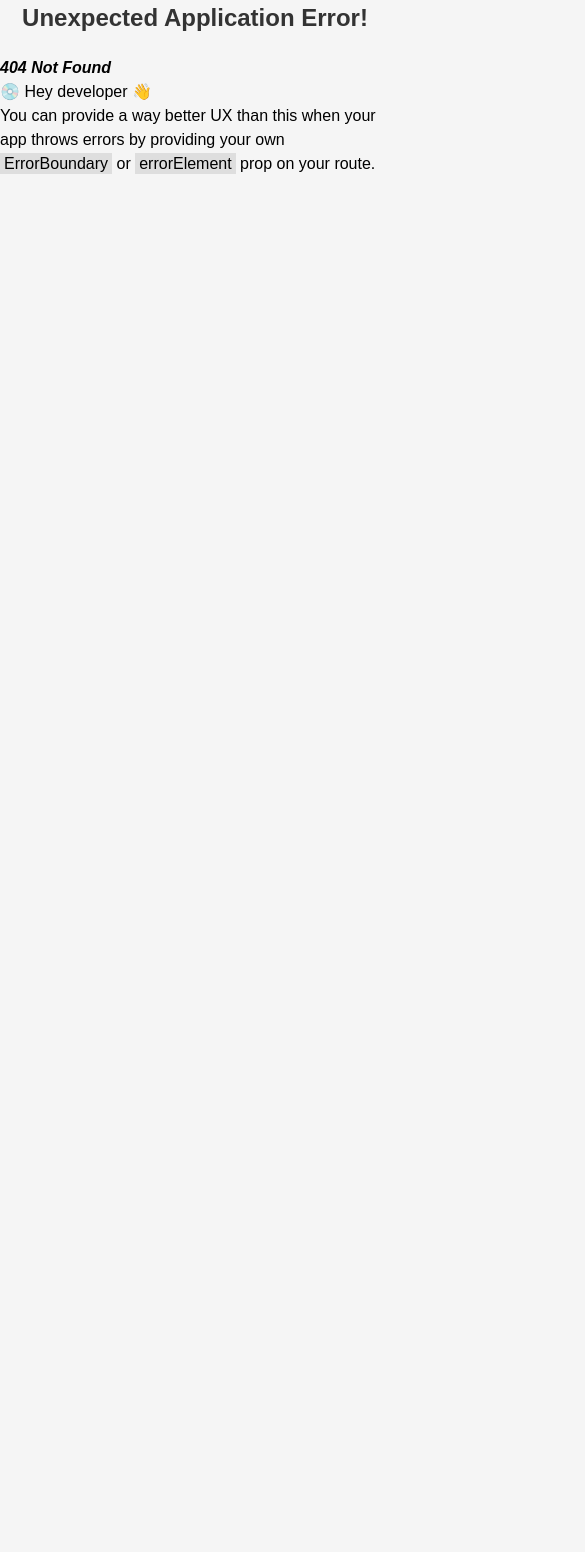
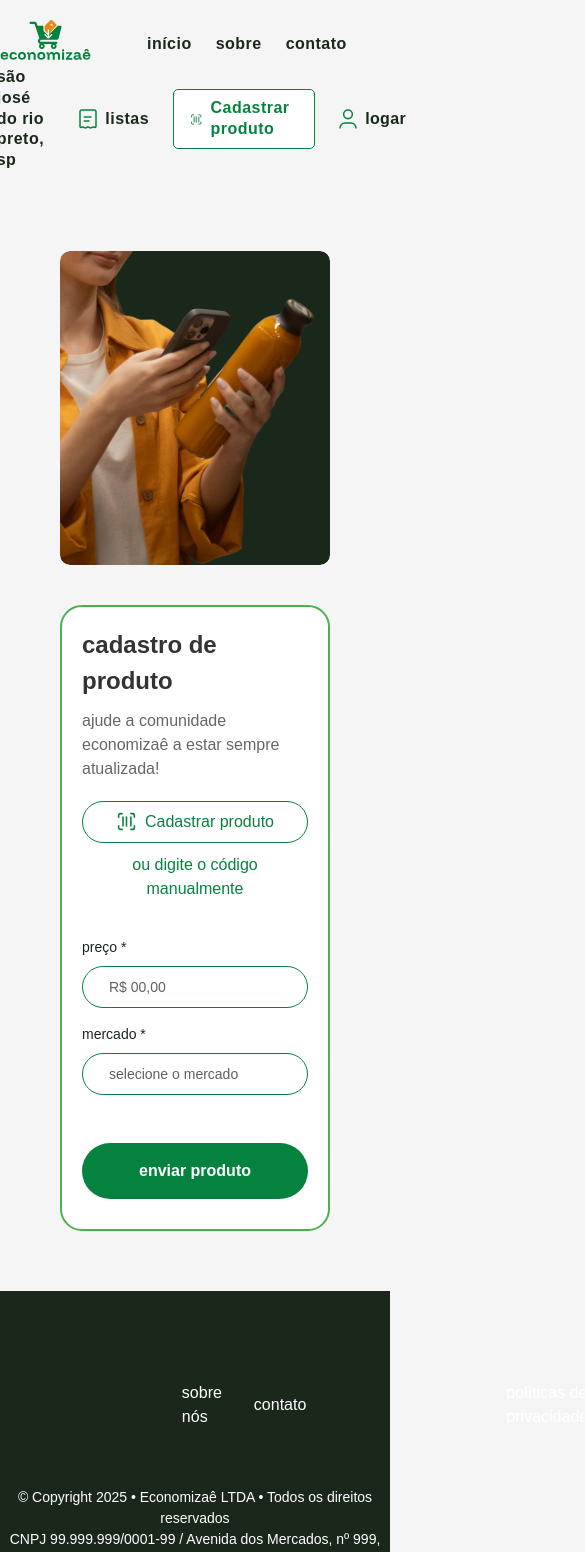
Before and after one commit to SeawardSalmon6/economizae, a React (Vite) app: page /cadastrar-produto in a window 390 px wide. Before the commit this address had no page. Shown: the top 1552 px of the page, 585 px wide, since content can reach past the window. Before the commit the page ends 844 px from the top, so only its background shows below. Built offline with nearby package versions, Linux system fonts and the light colour scheme; a web font is replaced by a local one.

Commit message:
Adicionada página de cadastro de produto e botão no header. Melhorado MarketCard para ser mais responsivo (Pode precisar de ajustes)

```diff
--- a/src/components/Header/Header.module.css
+++ b/src/components/Header/Header.module.css
@@ -76,3 +76,27 @@
     max-width: 100%;
   }
 }
+
+.addProductButton {
+  background-color: white;
+  color: var(--primary-green);
+  padding: 8px 16px;
+  border-radius: 5px;
+  border: 1px solid var(--primary-green);
+  font-size: var(--size-text-sm);
+  font-weight: 600;
+  text-decoration: none;
+  transition: transform 0.2s ease, box-shadow 0.2s ease;
+}
+
+.addProductButton:hover {
+  transform: translateY(-2px);
+  box-shadow: 0 4px 12px rgba(0, 0, 0, 0.1);
+  background-color: white;
+  border-color: var(--primary-green);
+}
+
+.addProductButtonText {
+  color: var(--primary-green);
+  text-decoration: none;
+}
--- a/src/components/Header/index.tsx
+++ b/src/components/Header/index.tsx
@@ -3,6 +3,7 @@ import styles from "~components/Header/Header.module.css";
 import { HeaderProps } from "~components/Header/types";
 import { Link } from "react-router";
 import LOGO from "~assets/img/logo.svg";
+import { ScanBarcode } from 'lucide-react';
 
 export function Header({ ...props }: HeaderProps) {
   return (
@@ -65,7 +66,10 @@ export function Header({ ...props }: HeaderProps) {
           </svg>
           <p className={styles.link}>listas</p>
         </a>
-
+        <Link className={clsx(styles.loginButton, styles.addProductButton)} to="/cadastrar-produto">
+          <ScanBarcode strokeWidth={1.8} size={21} strokeLinejoin="round" strokeLinecap="round" />
+          <p className={clsx(styles.link, styles.addProductButtonText)}>Cadastrar produto</p>
+        </Link>
         <Link className={clsx(styles.loginButton, styles.link)} to="/login">
           <svg
             width="18"
--- /dev/null
+++ b/src/pages/AddProduct/AddProduct.module.css
@@ -0,0 +1,116 @@
+.addProductPage {
+  display: flex;
+  flex-direction: column;
+  align-items: center;
+  padding: 40px;
+}
+
+.mainContainer {
+  display: grid;
+  grid-template-columns: repeat(2, 500px);
+  gap: 40px;
+  padding: 20px;
+  align-items: center;
+}
+
+.formSection {
+    background-color: #ffffff;
+    padding: 20px;
+    border: 2px solid #4caf50;
+    border-radius: 22px;
+    padding-bottom: 30px;
+  }
+
+.formSection h1 {
+    color: #333;
+    font-size: 24px;
+    margin-bottom: 10px;
+}
+
+.formSection p {
+    color: #666;
+    font-size: 16px;
+    margin-bottom: 20px;
+}
+.submitButton {
+  width: 100% !important;
+  margin-top: 24px;
+  background-color: var(--primary-green);
+  color: var(--pure-white);
+  border: none;
+  border-radius: 50px;
+  padding: 16px 20px;
+  font-size: var(--size-text-md);
+  font-weight: 600;
+  cursor: pointer;
+  transition: background-color 0.3s ease;
+}
+
+.submitButton:hover {
+  background-color: var(--dark-green);
+}
+
+.addProductButton {
+  background-color: white
+}
+
+@media (max-width: 768px) {
+  .mainContainer {
+    grid-template-columns: 1fr;
+  }
+}
+
+.imageSection {
+  border-radius: 10px;
+  overflow: hidden;
+}
+
+.imageSection img {
+  width: 100%;
+  height: auto;
+  display: block;
+}
+
+.barcodeWrapper {
+    display: flex;
+    flex-direction: column;
+    align-items: center;
+    gap: 10px;
+    color: var(--primary-green);
+    margin-bottom: 20px;
+    width: 100%;
+}
+
+.barcodeSection {
+    background-color: white;
+    padding: 8px 24px;
+    border-radius: 50px;
+    border: 1px solid var(--primary-green);
+    font-size: var(--size-text-sm);
+    text-decoration: none;
+    transition: transform 0.2s ease, box-shadow 0.2s ease;
+    cursor: pointer;
+    display: flex;
+    align-items: center;
+    gap: 8px;
+    justify-content: center;
+    width: 100%;
+}
+
+.barcodeSection:hover {
+    transform: translateY(-2px);
+    box-shadow: 0 4px 12px rgba(0, 0, 0, 0.1);
+    background-color: white;
+}
+
+.barcodeSection p {
+    color: var(--primary-green);
+    margin: 0;
+}
+
+.barcodeText {
+    color: var(--primary-green);
+    text-align: center;
+    margin: 0;
+    cursor: pointer;
+}
--- /dev/null
+++ b/src/pages/AddProduct/index.tsx
@@ -0,0 +1,67 @@
+import { FormEventHandler } from "react";
+import { Layout } from "~components/Layout";
+import { Form } from "~components/Form";
+import { Input } from "~components/Input";
+import { Button } from "~components/Button";
+import GIRL_IMAGE from "~assets/img/girl.png";
+import formStyles from "~components/Form/Form.module.css";
+import styles from "./AddProduct.module.css";
+import { ScanBarcode } from "lucide-react";
+
+export function AddProduct() {
+  const handleSubmit: FormEventHandler<HTMLFormElement> = (e) => {
+    e.preventDefault();
+    const form = e.currentTarget;
+    const formData = new FormData(form);
+    const data: Record<string, FormDataEntryValue> = {};
+
+    for (const [key, value] of formData.entries()) {
+      data[key] = value;
+    }
+
+    console.log(JSON.stringify(data, null, 4));
+    form.reset();
+  };
+
+  return (
+    <Layout className={styles.addProductPage}>
+      <div className={styles.mainContainer}>
+        <div className={styles.imageSection}>
+            <img src={GIRL_IMAGE} alt="Person holding Scanning Product" />
+        </div>
+        <div className={styles.formSection}>
+          <h1>cadastro de produto</h1>
+          <p>ajude a comunidade economizaê a estar sempre atualizada!</p>
+          <Form onSubmit={handleSubmit}>
+            <div className={formStyles.inputsWrapper}>
+                <div className={styles.barcodeWrapper}>
+                    <div className={styles.barcodeSection}>
+                        <ScanBarcode strokeWidth={1.8} size={21} strokeLinejoin="round" strokeLinecap="round" />
+                        <p>Cadastrar produto</p>
+                    </div>
+                    <a className={styles.barcodeText}>ou digite o código manualmente</a>
+                </div>
+              <Input
+                id="price"
+                type="number"
+                label="preço"
+                placeholder="R$ 00,00"
+                required
+              />
+              <Input
+                id="market"
+                type="text"
+                label="mercado"
+                placeholder="selecione o mercado"
+                required
+              />
+            </div>
+            <Button htmlType="submit" className={styles.submitButton}>
+              enviar produto
+            </Button>
+          </Form>
+        </div>
+      </div>
+    </Layout>
+  );
+}
--- a/src/pages/Comparador/Comparador.module.css
+++ b/src/pages/Comparador/Comparador.module.css
@@ -303,19 +303,29 @@
   scroll-snap-type: x mandatory;
   -webkit-overflow-scrolling: touch;
   margin-top: 24px;
+  padding-top: 16px;
+  padding-bottom: 10px;
+  padding-right: 60px;
+  overflow-x: scroll;
+  scroll-behavior: smooth;
+  scrollbar-width: none;
+  -ms-overflow-style: none;
+  width: 100%;
 }
 
 .carouselTrack {
   display: flex;
-  gap: 16px;
+  gap: 24px;
   scroll-snap-align: start;
   padding-bottom: 16px;
+  width: max-content;
 }
 
 .carouselItem {
   flex: 0 0 auto;
   scroll-snap-align: start;
-  width: 300px;
+  width: 400px;
+  min-width: 400px;
 }
 
 .carouselTrack::-webkit-scrollbar {
@@ -324,18 +334,6 @@
 
 .carouselWrapper {
   position: relative;
-}
-
-.carouselContainer {
-  overflow-x: auto;
-  scroll-snap-type: x mandatory;
-  -webkit-overflow-scrolling: touch;
-  margin-top: 24px;
-  padding-right: 60px;
-  overflow-x: scroll;
-  scroll-behavior: smooth;
-  scrollbar-width: none;
-  -ms-overflow-style: none;
 }
 
 .carouselContainer::-webkit-scrollbar {
--- a/src/pages/Home/components/MarketCard/MarketCard.module.css
+++ b/src/pages/Home/components/MarketCard/MarketCard.module.css
@@ -2,16 +2,25 @@
   display: flex;
   align-items: center;
   gap: 10px;
-  max-width: 33%;
   cursor: pointer;
   transition: transform 0.2s ease, box-shadow 0.2s ease;
-  padding: 8px;
-  border-radius: 8px;
+  padding: 16px;
+  min-width: 300px;
+  padding-bottom: 36px;
+  border-radius: 12px;
+  border: 1px solid #e5e7eb;
+  background: transparent;
 }
 
 .marketCard:hover {
   transform: translateY(-2px);
   box-shadow: 0 4px 12px rgba(0, 0, 0, 0.1);
+  background-color: white;
+  border-color: var(--primary-green);
+  padding-bottom: 16px;
+  .marketLink {
+    display: inline-block;
+  }
 }
 
 .marketImage {
@@ -90,3 +99,13 @@
   object-position: center;
   width: 12px;
 }
+
+.marketLink {
+  color: var(--primary-green);
+  font-size: var(--size-text-sm);
+  text-decoration: underline;
+  font-weight: 600;
+  height: 20px;
+  transition: color 0.2s ease;
+  display: none;
+}
--- a/src/pages/Home/components/MarketCard/index.tsx
+++ b/src/pages/Home/components/MarketCard/index.tsx
@@ -39,7 +39,9 @@ export function MarketCard({ market, onMarketClick }: MarketCardProps) {
           />
           <p className={styles.priceText}>{market.price}</p>
         </div>
+        <a className={styles.marketLink}>Mais detalhes</a>
       </div>
+
     </article>
   );
 }
--- a/src/router/index.tsx
+++ b/src/router/index.tsx
@@ -9,6 +9,7 @@ import { About } from "~pages/About";
 import { Contact } from "~pages/Contact";
 import { Register } from "~pages/Login/Register";
 import { Comparador } from "~pages/Comparador";
+import { AddProduct } from "~pages/AddProduct";
 
 export const routes = createRoutesFromElements(
   <Route path="/">
@@ -18,6 +19,7 @@ export const routes = createRoutesFromElements(
     <Route path="contato" element={<Contact />} />
     <Route path="cadastre-se" element={<Register />} />
     <Route path="comparador" element={<Comparador />} />
+    <Route path="cadastrar-produto" element={<AddProduct />} />
   </Route>
 );
 
```
Also changed, not shown: src/assets/img/girl.png (added), src/pages/Comparador/constants.ts (deleted).
